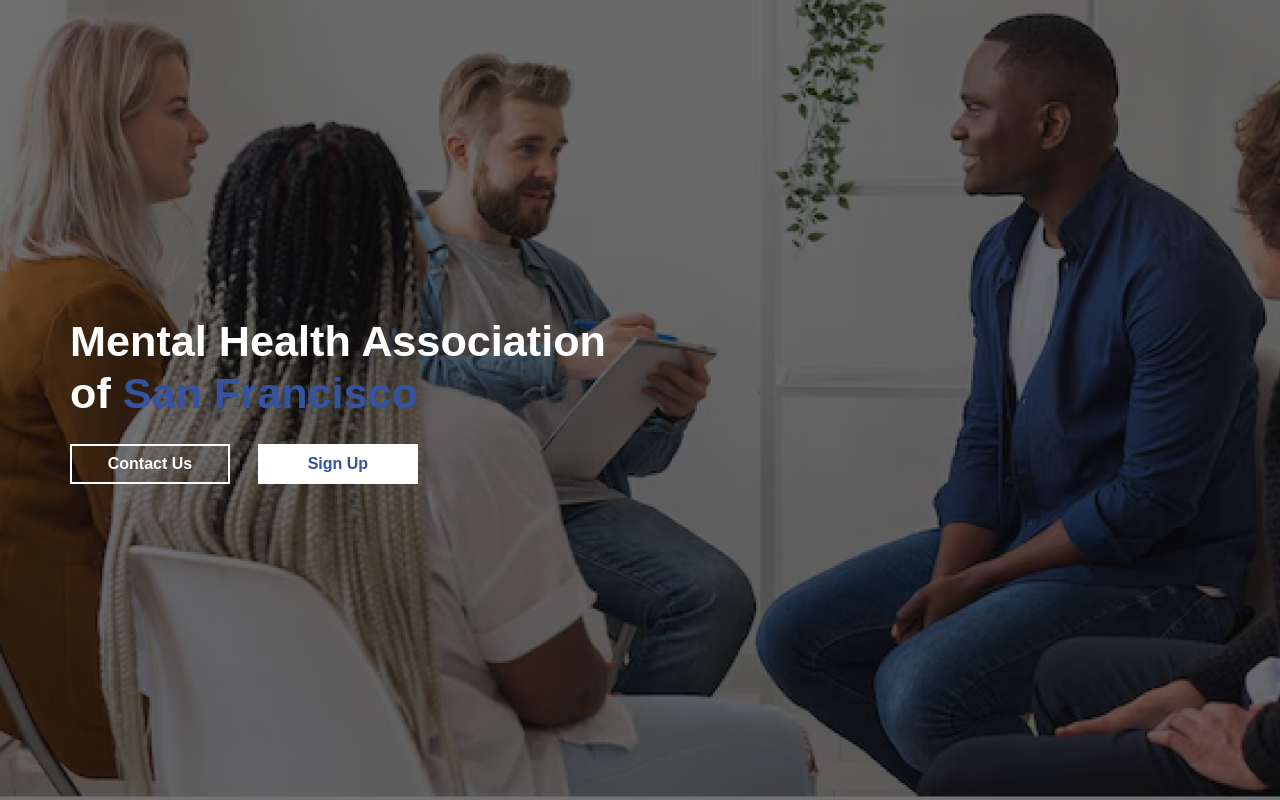
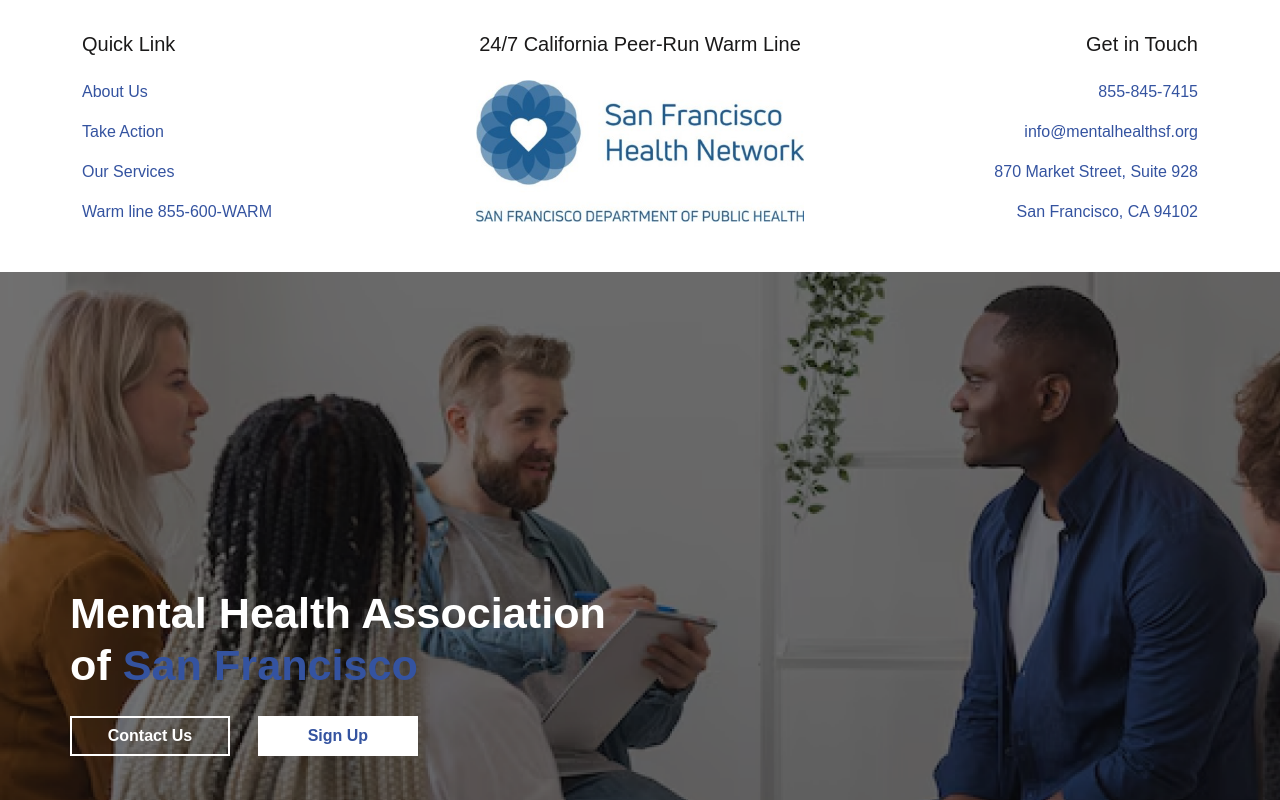
Before and after one commit to TinasheMuzenda/Mental-Health, a React (Vite) app: page / in a window 1280 px wide. Shown: the top 800 px of the page. Built offline with nearby package versions, Linux system fonts and the light colour scheme.

Commit message:
Styled Footer

```diff
--- a/src/App.jsx
+++ b/src/App.jsx
@@ -8,12 +8,14 @@
 import SignIn from "./pages/SignIn";
 import SignUp from "./pages/SignUp";
 import Volunteer from "./pages/Volunteer";
+import Footer from "./pages/Footer";
 
 const App = () => {
   return (
     <div className="App">
       {/* <Navbar /> */}
       {/* <Home /> */}
+      <Footer/>
       <Routes>
         <Route path="/" element={<Home />} />
         <Route path="/about" element={<About />} />
--- a/src/pages/Footer.jsx
+++ b/src/pages/Footer.jsx
@@ -0,0 +1,63 @@
+import React from "react";
+import { Link } from "react-router-dom";
+import "../styles/Footer.css";
+import Image from "../assets/healthNetwork.jpg";
+
+const Footer = () => {
+  return (
+    <footer>
+      <div className="container">
+        <div className="row">
+          <div className="col-sm left sides">
+            <h5>Quick Link</h5>
+            <ul>
+              <li>
+                <Link to="/about">About Us</Link>
+              </li>
+              <li>
+                <Link to="/volunteer">Take Action</Link>
+              </li>
+              <li>
+                <Link to="/services#services">Our Services</Link>
+              </li>
+              <li>
+                <a href="tel: +263718218456" target="_blank">
+                  Warm line 855-600-WARM
+                </a>
+              </li>
+            </ul>
+          </div>
+          <div className="col-sm center">
+            <h5>24/7 California Peer-Run Warm Line</h5>
+            <img src={Image} alt="Support Us" />
+          </div>
+          <div className="col-sm right sides">
+            <h5>Get in Touch</h5>
+            <ul>
+              <li>
+                <a href="tel:855-845-7415" target="_blank">
+                  855-845-7415
+                </a>
+              </li>
+              <li>
+                <a href="mailto:info@mentalhealthsf.org" target="_blank">
+                  info@mentalhealthsf.org
+                </a>
+              </li>
+              <li>
+                <a href="https" target="_blank">
+                  870 Market Street, Suite 928
+                </a>
+              </li>
+              <li>
+                <a href="">San Francisco, CA 94102</a>
+              </li>
+            </ul>
+          </div>
+        </div>
+      </div>
+    </footer>
+  );
+};
+
+export default Footer;
--- /dev/null
+++ b/src/styles/Footer.css
@@ -0,0 +1,78 @@
+footer {
+  padding: 2rem 0;
+
+  .container {
+    .row {
+      .sides {
+        display: flex;
+        flex-direction: column;
+
+        ul {
+          padding: 0;
+          li {
+            list-style: none;
+            padding-top: 1rem;
+
+            a {
+              color: var(--main-color);
+              font-weight: 500;
+            }
+          }
+        }
+      }
+
+      .left {
+        /* display: block; */
+        display: none;
+        text-align: start;
+      }
+      .right {
+        /* text-align: end; */
+        text-align: center;
+      }
+
+      .center {
+        /* display: flex */
+        display: none;
+        flex-direction: column;
+        padding: 0;
+        align-items: center;
+        gap: 1rem;
+
+        img {
+          width: 90%;
+          padding: 0;
+        }
+      }
+    }
+  }
+}
+
+/* Medium devices (tablets, 768px and up) The navbar toggle appears at this breakpoint */
+@media (min-width: 768px) {
+  footer {
+    .container {
+      .row {
+        .left {
+          display: block;
+        }
+        .right {
+          text-align: end;
+        }
+      }
+    }
+  }
+}
+
+/* Large devices (desktops, 992px and up) */
+@media (min-width: 992px) {
+  footer {
+    .container {
+      .row {
+        .center {
+          display: flex;
+        }
+      }
+    }
+  }
+}
```
Also changed, not shown: src/assets/healthNetwork.jpg.
